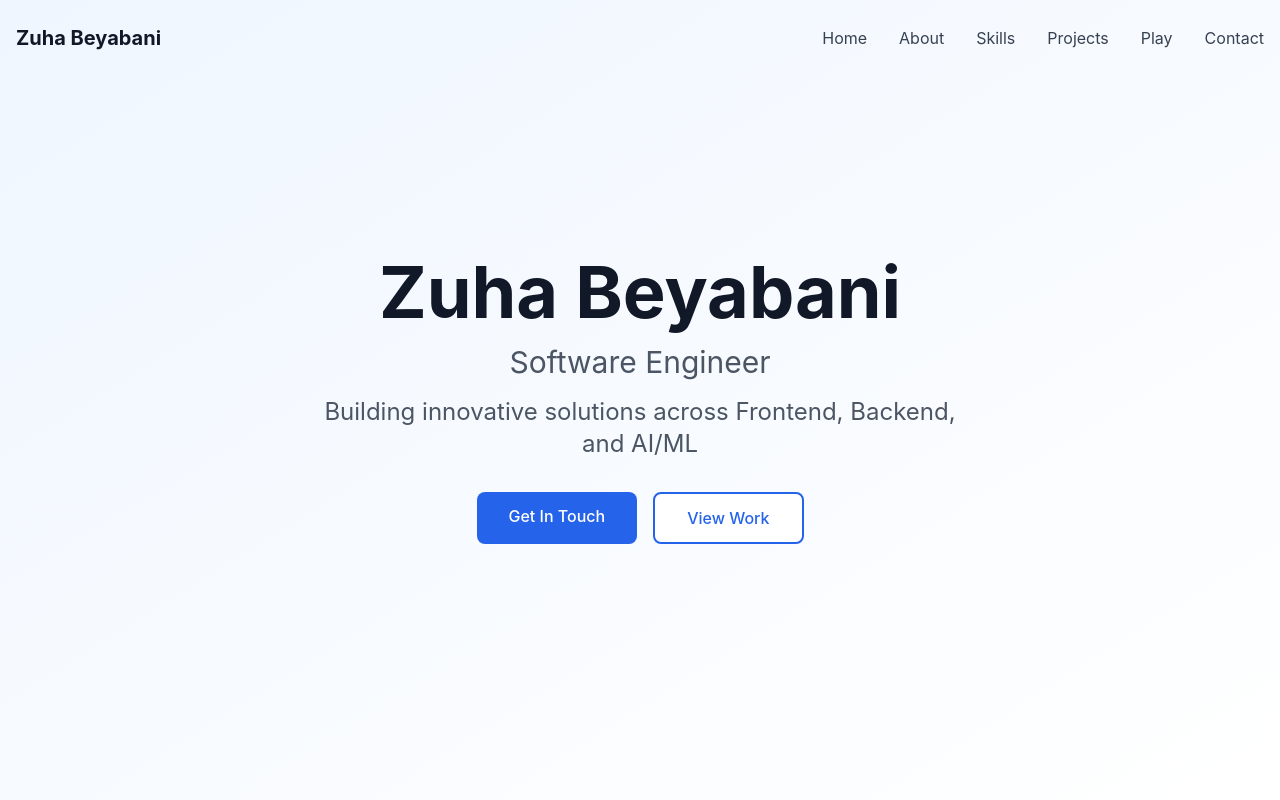
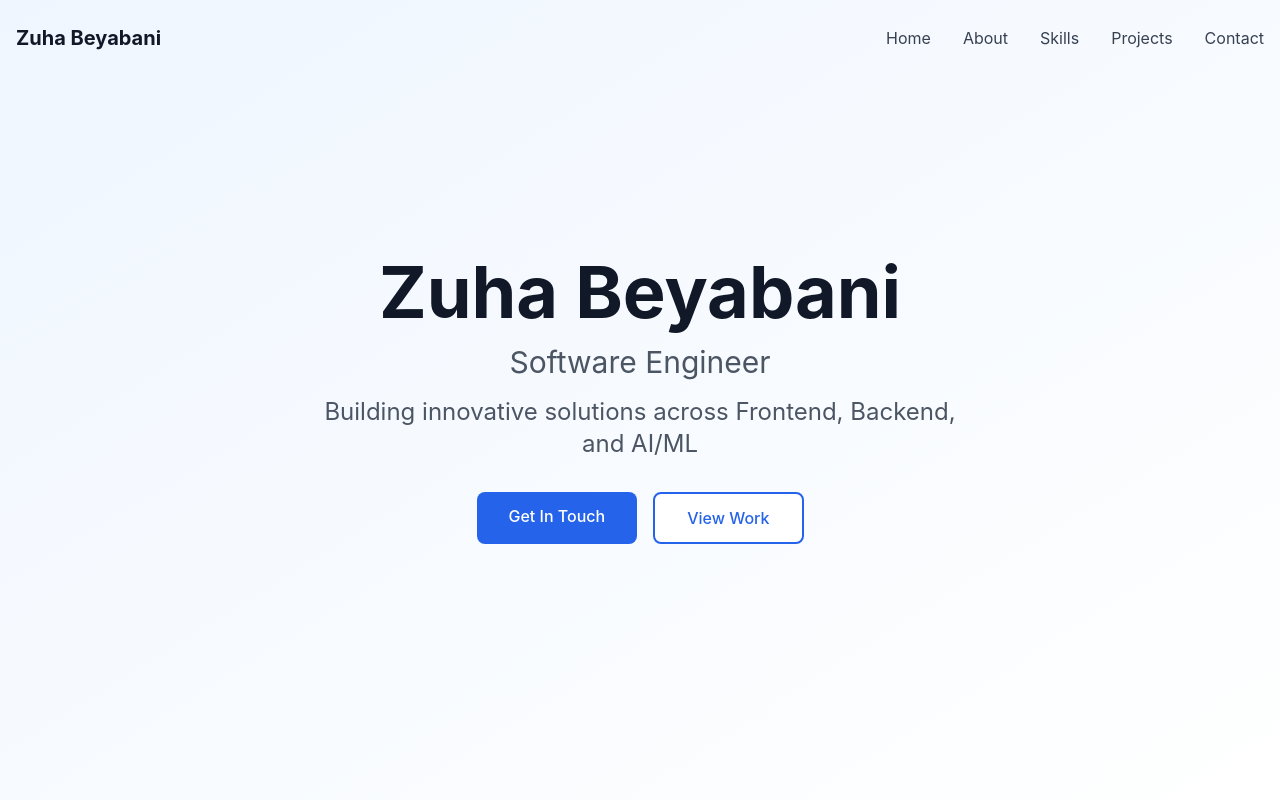
Before and after one commit to Zuha-SB/project-portfolio, a Next.js app: page / in a window 1280 px wide. Shown: the top 800 px of the page. Built offline with nearby package versions, Linux system fonts and the light colour scheme.

Commit message:
del old page reference

```diff
--- a/components/Navigation.tsx
+++ b/components/Navigation.tsx
@@ -54,12 +54,6 @@ export default function Navigation() {
             Projects
           </button>
           <button
-            onClick={() => scrollToSection('tictactoe')}
-            className="text-gray-700 hover:text-blue-600 transition-colors"
-          >
-            Play
-          </button>
-          <button
             onClick={() => scrollToSection('contact')}
             className="text-gray-700 hover:text-blue-600 transition-colors"
           >
```
